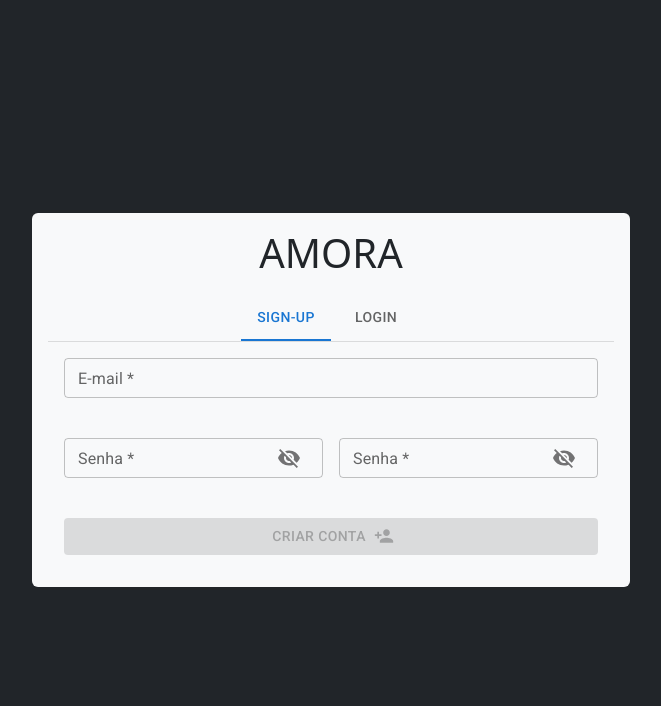
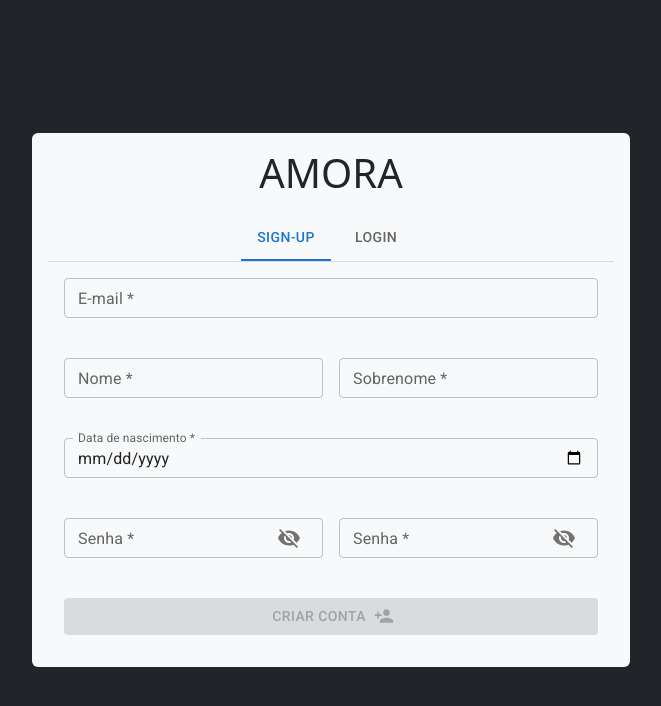
Before and after one commit to guilhermelMoraes/amora, a React (Create React App) app: page / in a window 1280 px wide. Shown: the top 706 px of the page, without its empty margins (309-970 px from the left). Built offline with nearby package versions, Linux system fonts and the light colour scheme.

Commit message:
feat: completed sign up component

```diff
--- a/src/account/sign-up/sign-up.component.tsx
+++ b/src/account/sign-up/sign-up.component.tsx
@@ -1,29 +1,21 @@
-/* eslint-disable react/jsx-props-no-spreading */
-import TextField, { BaseTextFieldProps } from '@mui/material/TextField';
+import PersonAddIcon from '@mui/icons-material/PersonAdd';
+import VisibilityIcon from '@mui/icons-material/Visibility';
+import VisibilityOffIcon from '@mui/icons-material/VisibilityOff';
 import Button from '@mui/material/Button';
-import InputAdornment from '@mui/material/InputAdornment';
 import Grid from '@mui/material/Grid';
 import IconButton from '@mui/material/IconButton';
-import VisibilityIcon from '@mui/icons-material/Visibility';
-import VisibilityOffIcon from '@mui/icons-material/VisibilityOff';
-import PersonAddIcon from '@mui/icons-material/PersonAdd';
+import InputAdornment from '@mui/material/InputAdornment';
+import TextField, { BaseTextFieldProps } from '@mui/material/TextField';
 
-import { SchemaOf, object, string, ref } from 'yup';
 import { yupResolver } from '@hookform/resolvers/yup';
-import { useForm, FieldErrorsImpl } from 'react-hook-form';
 import { useState } from 'react';
-
-type SignUpFormFields = {
-  email: string;
-  password: string;
-  confirmation: string;
-};
-
-type FormErrors = Partial<FieldErrorsImpl<SignUpFormFields>>;
+import { FieldErrorsImpl, useForm } from 'react-hook-form';
+import { date, object, ref, SchemaOf, string } from 'yup';
+import SignUpDto from './sign-up.dto';
 
 const commonTextFieldProps = (
-  errors: FormErrors,
-  field: keyof SignUpFormFields
+  errors: Partial<FieldErrorsImpl<SignUpDto>>,
+  field: keyof SignUpDto
 ): BaseTextFieldProps => ({
   variant: 'outlined',
   size: 'small',
@@ -38,6 +30,48 @@ const commonTextFieldProps = (
 });
 
 function SignUpComponent() {
+  const REQUIRED_FIELD_MESSAGE = 'Campo obrigatório';
+
+  const signUpValidation: SchemaOf<SignUpDto> = object({
+    email: string().email('E-mail inválido').required('Campo obrigatório'),
+    firstName: string()
+      .required(REQUIRED_FIELD_MESSAGE)
+      .min(2, 'Nome deve conter, no mínimo, dois caracteres')
+      .max(60, 'Nome deve conter, no máximo, sessenta caracteres'),
+    surname: string()
+      .required(REQUIRED_FIELD_MESSAGE)
+      .min(2, 'Sobrenome deve conter, no mínimo, dois caracteres')
+      .max(60, 'Sobrenome deve conter, no máximo, sessenta caracteres'),
+    birthday: date()
+      .required(REQUIRED_FIELD_MESSAGE)
+      .typeError('Data em formato inválido'),
+    password: string()
+      .required(REQUIRED_FIELD_MESSAGE)
+      .min(8, 'Senha deve conter, no mínimo, oito caracteres')
+      .max(80, 'Senha deve conter, no máximo, oitenta caracteres'),
+    confirmation: string()
+      .required(REQUIRED_FIELD_MESSAGE)
+      .min(8, 'Senha deve conter, no mínimo, oito caracteres')
+      .max(80, 'Senha deve conter, no máximo, oitenta caracteres')
+      .oneOf([ref('password')], 'Senha e confirmação diferentes'),
+  });
+
+  const {
+    register,
+    formState: { errors, isValid },
+  } = useForm<SignUpDto>({
+    defaultValues: {
+      email: '',
+      password: '',
+      firstName: '',
+      surname: '',
+      birthday: new Date(),
+      confirmation: '',
+    },
+    mode: 'all',
+    resolver: yupResolver(signUpValidation),
+  });
+
   const [passwordVisible, setPasswordVisible] = useState(false);
   const passwordType = passwordVisible ? 'text' : 'password';
   const passwordInputIcon = passwordVisible ? (
@@ -57,32 +91,6 @@ function SignUpComponent() {
     </InputAdornment>
   );
 
-  const localSignUpValidationSchema: SchemaOf<SignUpFormFields> = object({
-    email: string().email('E-mail inválido').required('Campo obrigatório'),
-    password: string()
-      .required('Campo obrigatório')
-      .min(8, 'Senha deve conter, no mínimo, oito caracteres')
-      .max(80, 'Senha deve conter, no máximo, oitenta caracteres'),
-    confirmation: string()
-      .required('Campo obrigatório')
-      .min(8, 'Senha deve conter, no mínimo, oito caracteres')
-      .max(80, 'Senha deve conter, no máximo, oitenta caracteres')
-      .oneOf([ref('password')], 'Senha e confirmação diferentes'),
-  });
-
-  const {
-    register,
-    formState: { errors, isValid },
-  } = useForm<SignUpFormFields>({
-    defaultValues: {
-      email: '',
-      password: '',
-      confirmation: '',
-    },
-    mode: 'all',
-    resolver: yupResolver(localSignUpValidationSchema),
-  });
-
   return (
     <form className="p-3">
       <TextField
@@ -91,6 +99,34 @@ function SignUpComponent() {
         fullWidth
         {...commonTextFieldProps(errors, 'email')}
         {...register('email')}
+      />
+      <Grid container spacing={{ sm: 2 }}>
+        <Grid item xs={12} sm={6}>
+          <TextField
+            label="Nome *"
+            type="text"
+            fullWidth
+            {...commonTextFieldProps(errors, 'firstName')}
+            {...register('firstName')}
+          />
+        </Grid>
+        <Grid item xs={12} sm={6}>
+          <TextField
+            label="Sobrenome *"
+            type="text"
+            fullWidth
+            {...commonTextFieldProps(errors, 'surname')}
+            {...register('surname')}
+          />
+        </Grid>
+      </Grid>
+      <TextField
+        label="Data de nascimento *"
+        type="date"
+        fullWidth
+        {...commonTextFieldProps(errors, 'birthday')}
+        {...register('birthday')}
+        InputLabelProps={{ shrink: true }}
       />
       <Grid container spacing={{ sm: 2 }}>
         <Grid item xs={12} sm={6}>
@@ -115,7 +151,6 @@ function SignUpComponent() {
             InputProps={{
               endAdornment: passwordAdornment(),
             }}
-            InputLabelProps={{}}
           />
         </Grid>
       </Grid>
```
Also changed, not shown: src/account/sign-up/sign-up.dto.ts (added, +10 -0 lines).
